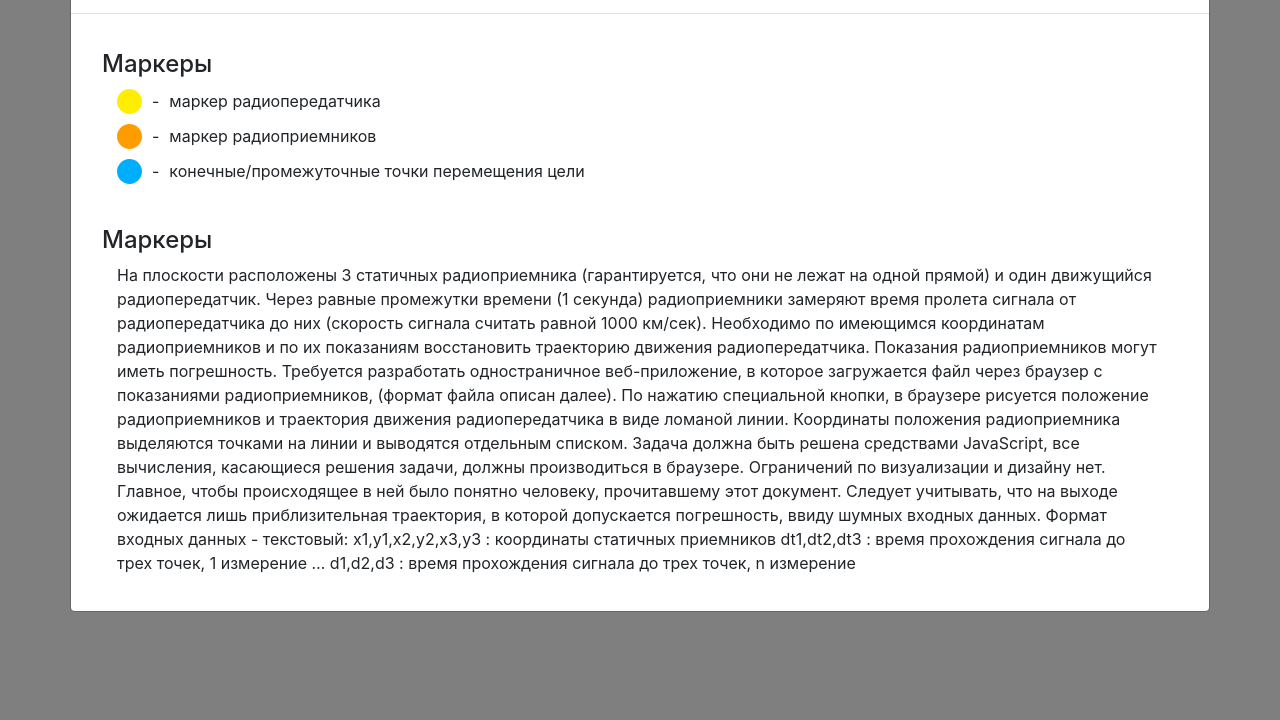
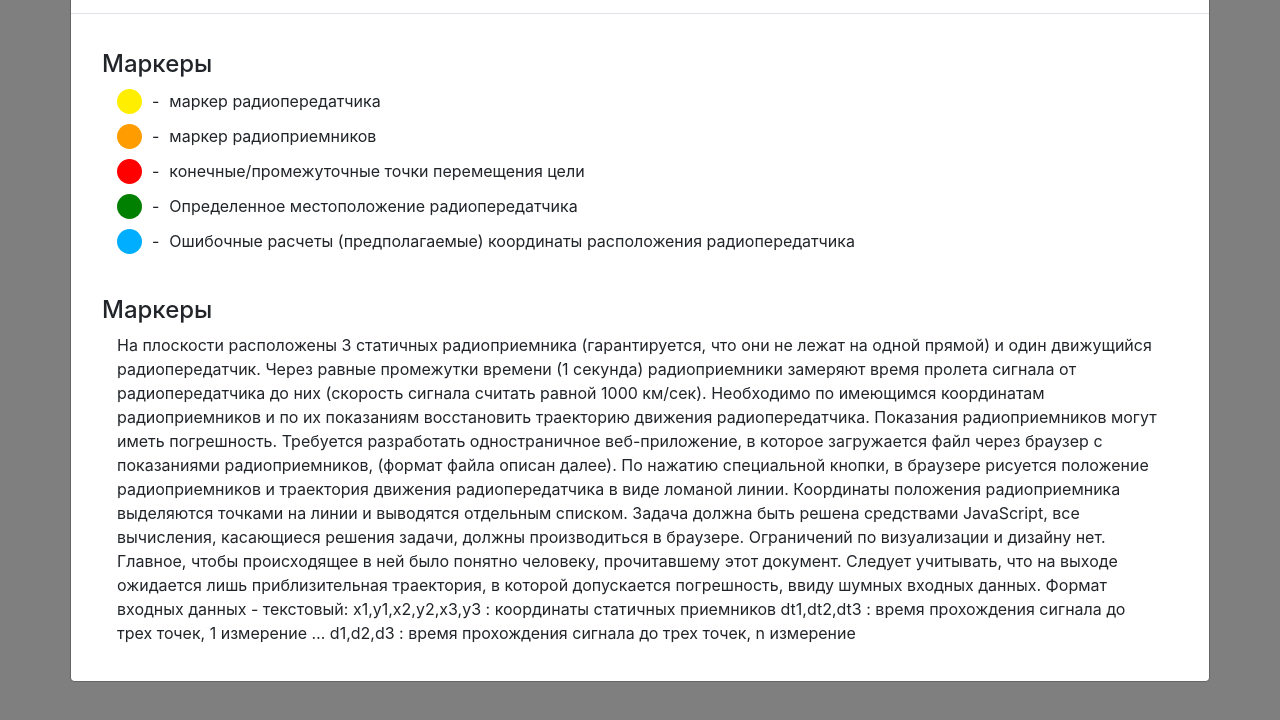
Before and after one commit to Ligrete/web-platform-jrq7sf, a plain HTML site: page index.html in a window 1280 px wide. Both pictures are taken after a click on the button "Задание". Shown: the part 78-798 px from the top of the page. Drawn offline with nearby package versions, Linux system fonts and the light colour scheme.

Commit message:
calc part finished

```diff
--- a/index.html
+++ b/index.html
@@ -119,11 +119,31 @@
               <div class="line-marker">
                 <div class="icon-svg">
                   <svg viewBox="0 0 20 20" version="1.1" xmlns="http://www.w3.org/2000/svg">
+                    <circle cx="10" cy="10" r="10" fill="red" />
+                  </svg>
+                </div>
+                <div class="icon-text">-</div>
+                <div class="icon-text">конечные/промежуточные точки перемещения цели</div>
+              </div>
+
+              <div class="line-marker">
+                <div class="icon-svg">
+                  <svg viewBox="0 0 20 20" version="1.1" xmlns="http://www.w3.org/2000/svg">
+                    <circle cx="10" cy="10" r="10" fill="green" />
+                  </svg>
+                </div>
+                <div class="icon-text">-</div>
+                <div class="icon-text">Определенное местоположение радиопередатчика</div>
+              </div>
+
+              <div class="line-marker">
+                <div class="icon-svg">
+                  <svg viewBox="0 0 20 20" version="1.1" xmlns="http://www.w3.org/2000/svg">
                     <circle cx="10" cy="10" r="10" fill="#00aeff" />
                   </svg>
                 </div>
                 <div class="icon-text">-</div>
-                <div class="icon-text">конечные/промежуточные точки перемещения цели</div>
+                <div class="icon-text">Ошибочные расчеты (предполагаемые) координаты расположения радиопередатчика</div>
               </div>
 
 
--- a/js/math.js
+++ b/js/math.js
@@ -1,5 +1,3 @@
-
-
 function calcDistance(firstPos, secondPos) {
     if (secondPos.x && secondPos.y && firstPos.x && firstPos.y) {
         var distance = Math.sqrt((secondPos.x - firstPos.x) ** 2 + (secondPos.y - firstPos.y) ** 2);
@@ -12,6 +10,13 @@ function calcDistance(firstPos, secondPos) {
 //http://algolist.ru/maths/geom/intersect/circlecircle2d.php
 
 function calcMiddle(firstPoint, secondPoint, target) {
+
+    var output = {
+        x1: 0,
+        y1: 0,
+        x2: 0,
+        y2: 0
+    };
     // a = (r0^2 - r1^2 + d^2 ) / (2d)
     // h^2 = r0^2 - a^2
     // P2 = P0 + a ( P1 - P0 ) / d
@@ -44,20 +49,29 @@ function calcMiddle(firstPoint, secondPoint, target) {
     // console.log("Координаты передатчика вычислена: ","от "+firstPoint.name+" и "+secondPoint.name+" - ", p3x2, p3y2);
     // console.log("Координаты передатчика на самом деле: ", target.x, target.y);
 
+    output.x1 = p3x1;
+    output.y1 = p3y1;
+    output.x2 = p3x2;
+    output.y2 = p3y2;
+
+
     var canvas = document.getElementById("canvasmove");
     if (canvas) {
-        var radius = 6;
+        var radius = 2;
         var ctx = canvas.getContext("2d");
         ctx.beginPath();
-        ctx.fillStyle = "rgba(0, 123, 255, 0.37)";
+        ctx.fillStyle = "rgba(0, 123, 255, 1)";
         ctx.arc(p3x1, p3y1, radius, 0, Math.PI * 2, true);
         ctx.fill();
         ctx.closePath();
 
         ctx.beginPath();
-        ctx.fillStyle = "rgba(0, 123, 255, 0.37)";
+        ctx.fillStyle = "rgba(0, 123, 255, 1)";
         ctx.arc(p3x2, p3y2, radius, 0, Math.PI * 2, true);
         ctx.fill();
         ctx.closePath();
     }
+
+
+    return output
 }
--- a/script.js
+++ b/script.js
@@ -239,6 +239,14 @@ function drawObj(target) {
         ctx.fillStyle = "#ffc107";
         ctx.fill();
         ctx.closePath();
+
+        ctx.beginPath();
+        ctx.arc(geoTotal.x, geoTotal.y, 7, 0, Math.PI * 2);
+        ctx.fillStyle = "green";
+        ctx.fill();
+        ctx.closePath();
+
+
     }
 
 
@@ -309,14 +317,52 @@ function drawObj(target) {
 
 
 var intervalCalc;
-
+var geoTotal = {
+    x: 0,
+    y: 0
+}
 
 
 function moveObj(startPos, i) {
 
     clearPages();
+
+    var fMid;
+    var sMid;
+    var fMid1;
+    var fMid2;
+    var sMid1;
+    var sMid2;
+    var total = {
+        x: 0,
+        y: 0
+    };
     for (var index = 1; index < receivers.length; index++) {
-        calcMiddle(receivers[index - 1], receivers[index], myGeo);
+        if (index == 1) {
+            fMid = calcMiddle(receivers[index - 1], receivers[index], myGeo);
+        } else if (index == 2) {
+            sMid = calcMiddle(receivers[index - 1], receivers[index], myGeo);
+        }
+    }
+    if (fMid && sMid) {
+        fMid1 = Math.round((fMid.x1 + fMid.y1) / 2);
+        fMid2 = Math.round((fMid.x2 + fMid.y2) / 2);
+        sMid1 = Math.round((sMid.x1 + sMid.y1) / 2);
+        sMid2 = Math.round((sMid.x2 + sMid.y2) / 2);
+
+        if (fMid1 == sMid1 && fMid1 != sMid2) {
+            geoTotal.x = fMid.x1;
+            geoTotal.y = fMid.y1;
+        } else if (fMid1 == sMid2 && fMid1 != sMid1) {
+            geoTotal.x = fMid.x1;
+            geoTotal.y = fMid.y1;
+        } else if (fMid1 != sMid2 && fMid1 != sMid1) {
+            geoTotal.x = fMid.x2;
+            geoTotal.y = fMid.y2;
+        }
+        console.log("Средние значения: ", fMid1, fMid2, sMid1, sMid2);
+        console.log("Среднее значение передатчика: ", Math.round((myGeo.x + myGeo.y) / 2));
+        console.log("Вычисленное местоположение: ", geoTotal.x, geoTotal.y);
     }
 
     var dx, dy;
@@ -326,8 +372,8 @@ function moveObj(startPos, i) {
             dy = points[i].y - startPos.sy;
             startPos.x += dx * 0.01;
             startPos.y += dy * 0.01;
-            console.log("dx,dy: ", dx, dy);
-            console.log(startPos.x, startPos.y);
+            // console.log("dx,dy: ", dx, dy);
+            // console.log(startPos.x, startPos.y);
 
         } else if (i < points.length) {
             startPos.sx = startPos.x;
```
